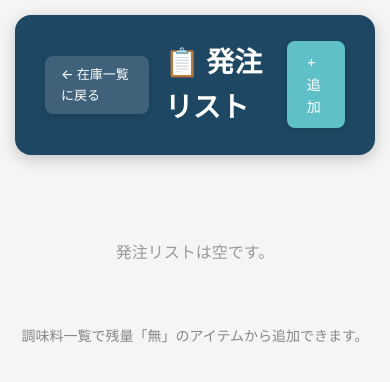
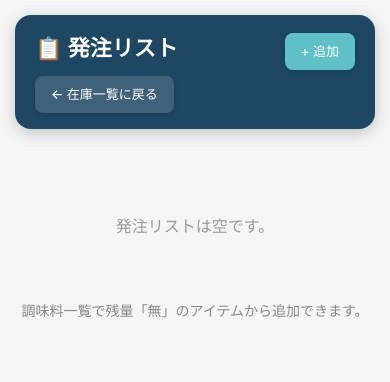
Before and after one commit to sa8na9/frige-app, a Flask app: page /store/1/orders in a window 390 px wide. Shown: the top 382 px of the page. Run offline with Flask 3, Linux system fonts and the light colour scheme; data that the repository does not hold is empty; some libraries are stand-ins or nearby versions.

Commit message:
2026/03/04/10:06

```diff
--- a/static/css/order_list.css
+++ b/static/css/order_list.css
@@ -42,6 +42,52 @@
 
 .header-left h1 {
     margin: 0;
+}
+
+.header-actions {
+    display: flex;
+    flex-shrink: 0;
+    align-items: center;
+}
+
+.header-actions .btn {
+    white-space: nowrap;
+}
+
+/* =============================================
+   レスポンシブ
+   ============================================= */
+@media (max-width: 600px) {
+    .page-header {
+        align-items: flex-start;
+        padding: 16px 20px;
+        gap: 12px;
+    }
+
+    .header-left {
+        flex-direction: column;
+        align-items: flex-start;
+        gap: 10px;
+        flex: 1;
+        min-width: 0;
+    }
+
+    /* モバイルではタイトルを先頭に */
+    .header-left h1 {
+        order: -1;
+        font-size: 22px;
+        white-space: nowrap;
+    }
+
+    .header-left > .btn-secondary {
+        order: 1;
+        white-space: nowrap;
+    }
+
+    .header-actions {
+        align-self: flex-start;
+        margin-top: 2px;
+    }
 }
 
 .no-items {
--- a/templates/order_list.html
+++ b/templates/order_list.html
@@ -13,8 +13,8 @@
             <a href="{{ url_for('inventory_list', store_id=store_id) }}" class="btn btn-secondary btn-small">← 在庫一覧に戻る</a>
             <h1>📋 発注リスト</h1>
         </div>
-        <div style="display: flex; gap: 10px;">
-            <a href="{{ url_for('add_order_manual', store_id=store_id) }}" class="btn btn-primary">+ 追加</a>
+        <div class="header-actions">
+            <a href="{{ url_for('add_order_manual', store_id=store_id) }}" class="btn btn-primary btn-small">+ 追加</a>
         </div>
     </header>
 
```
